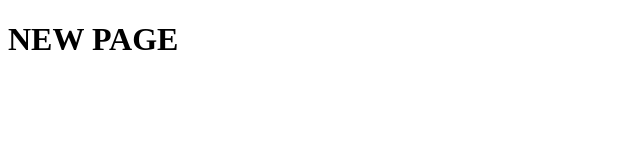
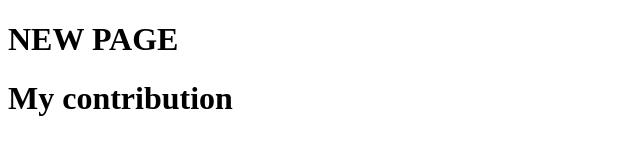
Before and after one commit to sooraj667/Dummy, a plain HTML site: page index.html in a window 1280 px wide. Shown: the whole page, without its empty margins (0-640 px from the left). Drawn offline with Linux system fonts and the light colour scheme.

Commit message:
added a new heading

```diff
--- a/index.html
+++ b/index.html
@@ -7,6 +7,8 @@
 </head>
 <body>
     <h1>NEW PAGE</h1>
+    <!-- Arun's contibution -->
+    <h1>My contribution</h1>
 
 </body>
 </html>
```
